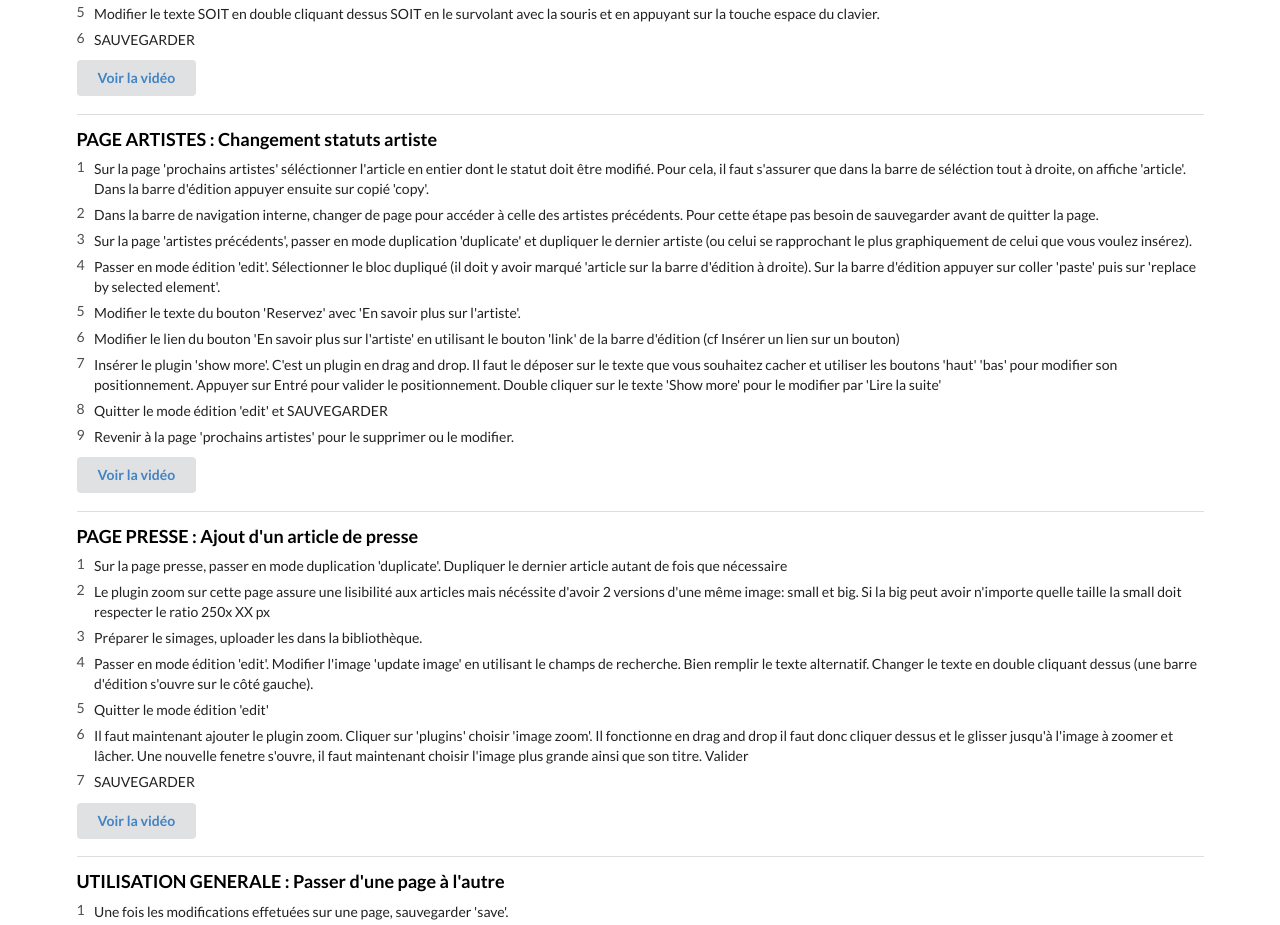
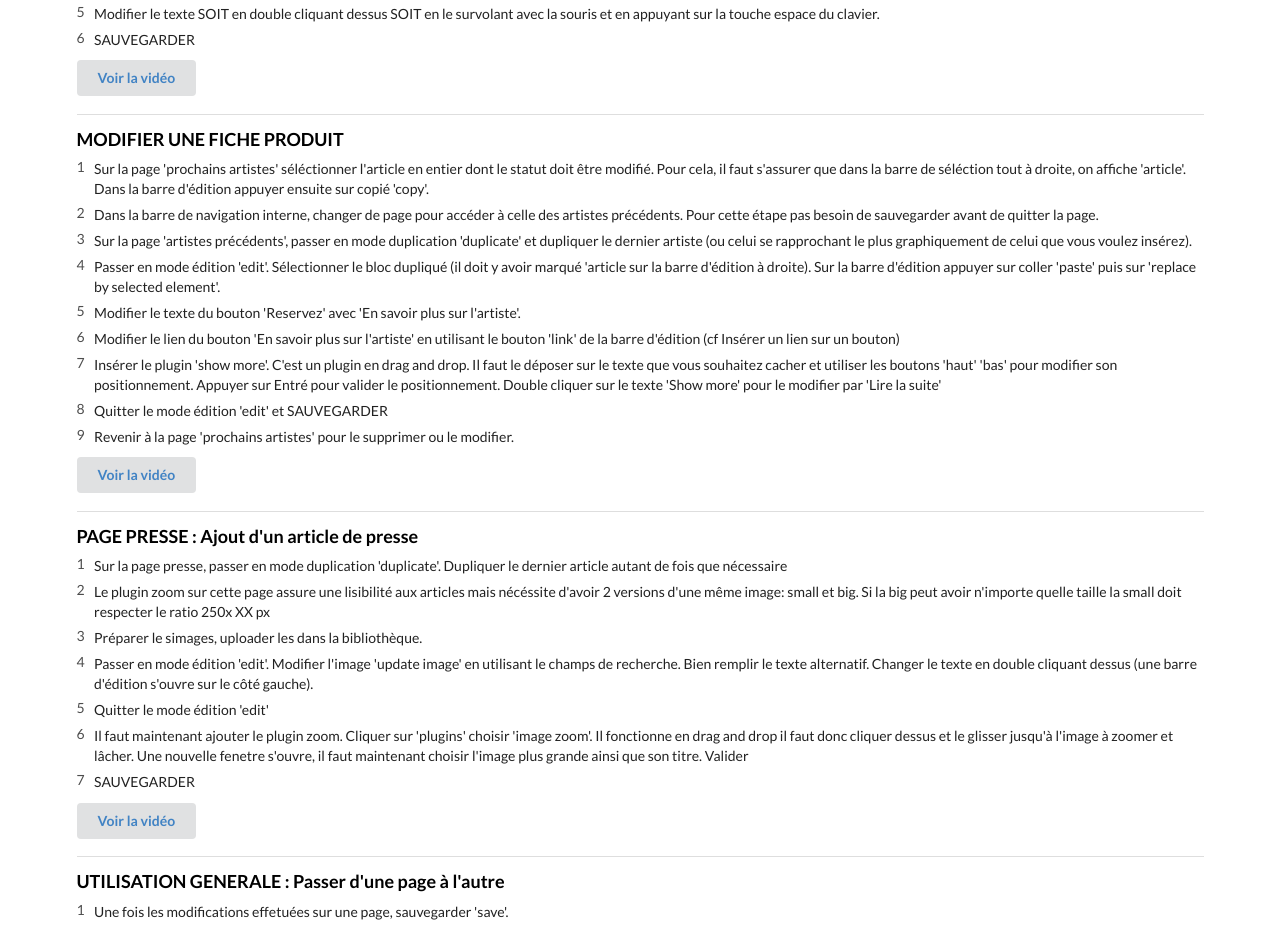
Before and after one commit to RonanDrouglazet/Iberia, a website: page admin/help.html in a window 1280 px wide. Shown: the part 1060-1985 px from the top of the page. Drawn offline with nearby package versions, Linux system fonts and the light colour scheme.

Commit message:
Octoboot - Tue Aug 09 2016 10:29:38 GMT+0200 (CEST)

```diff
--- a/admin/help.html
+++ b/admin/help.html
@@ -150,7 +150,7 @@ Pour une efficacité optimale de la plateforme, il est conseillé d'utiliser le
 
 <div class="item">
 <div class="content">
-<p><strong><span style="font-size:18px;"><a class="header"><span style="color:#000000;">PAGE ARTISTES : Changement statuts artiste</span></a></span></strong></p>
+<p><strong><span style="font-size:18px;"><a class="header"><span style="color:#000000;">MODIFIER UNE FICHE PRODUIT</span></a></span></strong></p>
 
 <div class="description">
 <ol class="ui list">
@@ -314,5 +314,4 @@ Pour une efficacité optimale de la plateforme, il est conseillé d'utiliser le
 <div class="iframeoverlay" style="width:454px;height:90px;position:absolute;left:887px;top:875px;background:rgba(0, 0, 0, 0.01);z-index:1000000000"></div>
 
 <div class="iframeoverlay" style="width:10px;height:10px;position:absolute;left:-5px;top:-5px;background:rgba(0, 0, 0, 0.01);z-index:1000000000"></div>
-
 </body></html>
```
